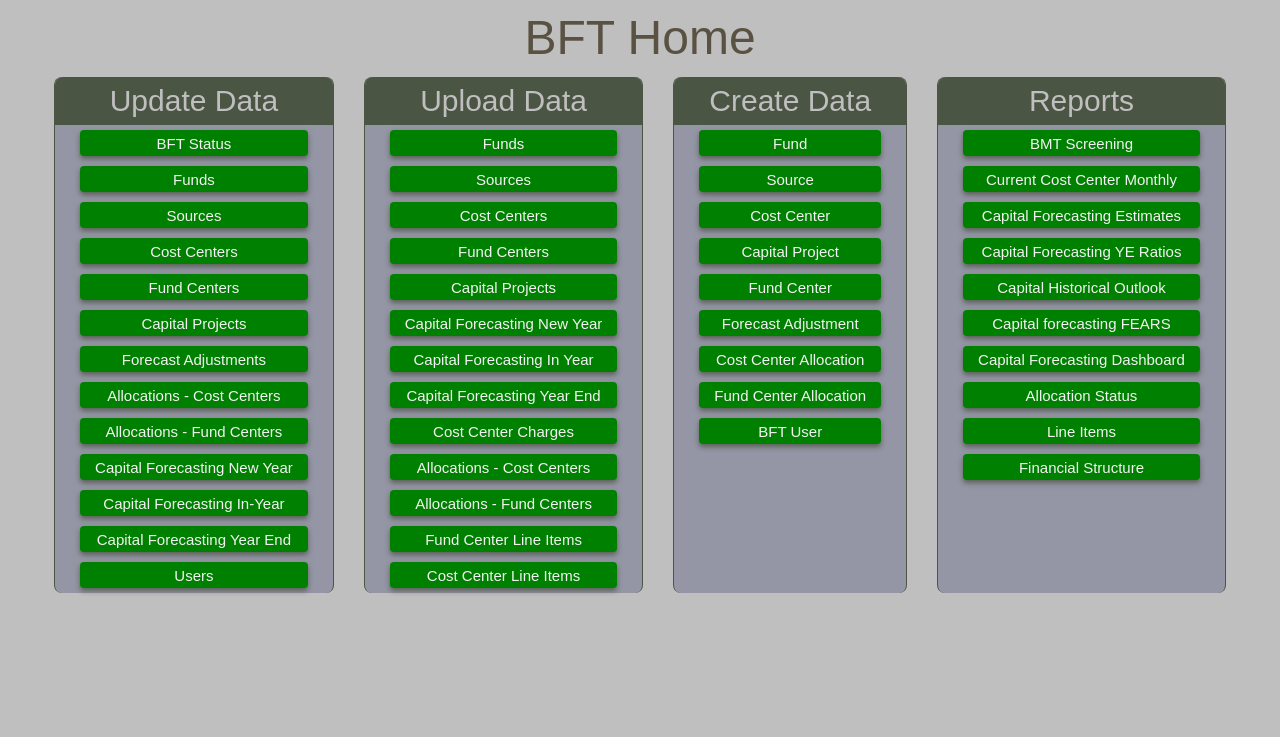
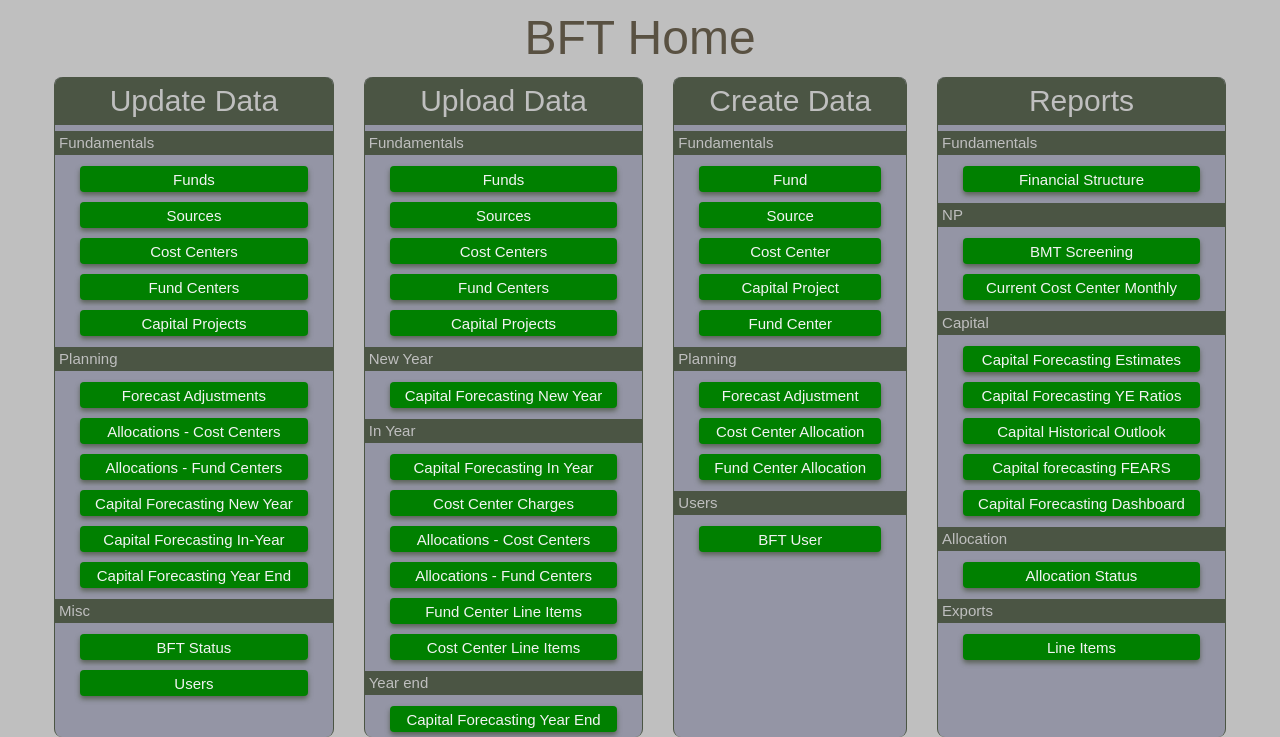
Before and after one commit to mariostg/bft, a Django app: page / in a window 1280 px wide. Shown: the part 174-911 px from the top of the page. Before the commit the page ends 768 px from the top, so only its background shows below. Run offline with Django 4.2, Linux system fonts and the light colour scheme; the visitor is signed in with stand-in values (Sample User, id 1).

Commit message:
reorg BFT home page

```diff
--- a/bft/templates/bft/bft.html
+++ b/bft/templates/bft/bft.html
@@ -11,18 +11,21 @@
         <div class="form__header">View Data</div>
       {% endif %}
       <div class="form__body">
-        <a class='btn' href="{% url 'bft-status' %}">BFT Status</a>
+        <div class="form__header--small">Fundamentals</div>
         <a class='btn' href="{% url 'fund-table' %}">Funds</a>
         <a class='btn'  href="{% url 'source-table' %}">Sources</a>
         <a class='btn'  href="{% url 'costcenter-table' %}">Cost Centers</a>
         <a class='btn'  href="{% url 'fundcenter-table' %}">Fund Centers</a>
         <a class='btn'  href="{% url 'capital-project-table' %}">Capital Projects</a>
+        <div class="form__header--small">Planning</div>
         <a class='btn'  href="{% url 'forecast-adjustment-table' %}">Forecast Adjustments</a>
         <a class='btn'  href="{% url 'costcenter-allocation-table' %}">Allocations - Cost Centers</a>
         <a class='btn'  href="{% url 'fundcenter-allocation-table' %}">Allocations - Fund Centers</a>
         <a class='btn'  href="{% url 'capital-forecasting-new-year-table' %}">Capital Forecasting New Year</a>
         <a class='btn'  href="{% url 'capital-forecasting-in-year-table' %}">Capital Forecasting In-Year</a>
         <a class='btn'  href="{% url 'capital-forecasting-year-end-table' %}">Capital Forecasting Year End</a>
+        <div class="form__header--small">Misc</div>
+        <a class='btn' href="{% url 'bft-status' %}">BFT Status</a>
         <a class='btn'  href="{% url 'user-table' %}">Users</a>
             {% comment %} <a class='btn'  href="{% url 'line-forecast-table' %}">Line Item forecasts</a> {% endcomment %}
       </div>
@@ -31,19 +34,23 @@
       <div class="form">
         <div class="form__header">Upload Data</div>
         <div class="form__body">
+          <div class="form__header--small">Fundamentals</div>
           <a class='btn'  href="{% url 'fund-upload' %}">Funds</a>
           <a class='btn'  href="{% url 'source-upload' %}">Sources</a>
           <a class='btn'  href="{% url 'costcenter-upload' %}">Cost Centers</a>
           <a class='btn'  href="{% url 'fundcenter-upload' %}">Fund Centers</a>
           <a class='btn'  href="{% url 'capital-project-upload' %}">Capital Projects</a>
+          <div class="form__header--small">New Year</div>
           <a class='btn'  href="{% url 'capital-forecasting-new-year-upload' %}">Capital Forecasting New Year</a>
+          <div class="form__header--small">In Year</div>
           <a class='btn'  href="{% url 'capital-forecasting-in-year-upload' %}">Capital Forecasting In Year</a>
-          <a class='btn'  href="{% url 'capital-forecasting-year-end-upload' %}">Capital Forecasting Year End</a>
           <a class='btn'  href="{% url 'cost-center-charges-upload' %}">Cost Center Charges</a>
           <a class='btn'  href="{% url 'costcenter-allocation-upload' %}">Allocations - Cost Centers</a>
           <a class='btn'  href="{% url 'fundcenter-allocation-upload' %}">Allocations - Fund Centers</a>
           <a class='btn'  href="{% url 'fundcenter-lineitem-upload' %}">Fund Center Line Items</a>
           <a class='btn'  href="{% url 'costcenter-lineitem-upload' %}">Cost Center Line Items</a>
+          <div class="form__header--small">Year end</div>
+          <a class='btn'  href="{% url 'capital-forecasting-year-end-upload' %}">Capital Forecasting Year End</a>
         </div>
       </div>
     {% endif %}
@@ -51,6 +58,7 @@
       <div class='form'>
         <div class="form__header"> Create Data </div>
         <div class="form__body">
+          <div class="form__header--small">Fundamentals</div>
           {%if perms.costcenter.add_fund%}
             <a class='btn'  href="{% url 'fund-add' %}">Fund</a>
           {% endif %}
@@ -66,6 +74,8 @@
           {%if perms.costcenter.add_fundcenter%}
             <a class='btn'  href="{% url 'fundcenter-add' %}">Fund Center</a>
           {% endif %}
+          <div class="form__header--small">Planning</div>
+
           {%if perms.costcenter.add_forecast_adjustment%}
             <a class='btn'  href="{% url 'forecast-adjustment-add' %}">Forecast Adjustment</a>
           {% endif %}
@@ -76,6 +86,7 @@
             <a class='btn'  href="{% url 'fundcenter-allocation-add' %}">Fund Center Allocation</a>
           {% endif %}
           {%if perms.user.add_user%}
+          <div class="form__header--small">Users</div>
             <a class='btn'  href="{% url 'user-add' %}">BFT User</a>
           {% endif %}
         </div>
@@ -85,16 +96,21 @@
       <div class="form">
         <div class="form__header">Reports</div>
         <div class="form__body">
+          <div class="form__header--small">Fundamentals</div>
+          <a class='btn'  href="{% url 'financial-structure-report' %}">Financial Structure</a>
+          <div class="form__header--small">NP</div>
           <a class='btn'  href="{% url 'bmt-screening-report' %}">BMT Screening</a>
           <a class='btn'  href="{% url 'costcenter-monthly-data' %}">Current Cost Center Monthly</a>
+          <div class="form__header--small">Capital</div>
           <a class='btn'  href="{% url 'capital-forecasting-estimates' %}">Capital Forecasting Estimates</a>
           <a class='btn'  href="{% url 'capital-forecasting-ye-ratios' %}">Capital Forecasting YE Ratios</a>
           <a class='btn'  href="{% url 'capital-historical-outlook' %}">Capital Historical Outlook</a>
           <a class='btn'  href="{% url 'capital-forecasting-fears' %}">Capital forecasting FEARS</a>
           <a class='btn'  href="{% url 'capital-forecasting-dashboard' %}">Capital Forecasting Dashboard</a>
+          <div class="form__header--small">Allocation</div>
           <a class='btn'  href="{% url 'allocation-status-report' %}">Allocation Status</a>
+          <div class="form__header--small">Exports</div>
           <a class='btn'  href="{% url 'lineitem-report' %}">Line Items</a>
-          <a class='btn'  href="{% url 'financial-structure-report' %}">Financial Structure</a>
         </div>
       </div>
     {% endif %}
--- a/static/styles/components/bft-components.css
+++ b/static/styles/components/bft-components.css
@@ -188,7 +188,11 @@
     padding: 0 2rem;
 }
 .form__header--small {
-    font-size: 1.5rem;
+  padding-left: 4px;
+  font-size: 1.5rem;
+  color: #bfbfbf;
+    background-color: #4b5544;
+    margin: 6px -2rem
 }
 .form__footer {
     grid-column-start: 1/-1;
```
